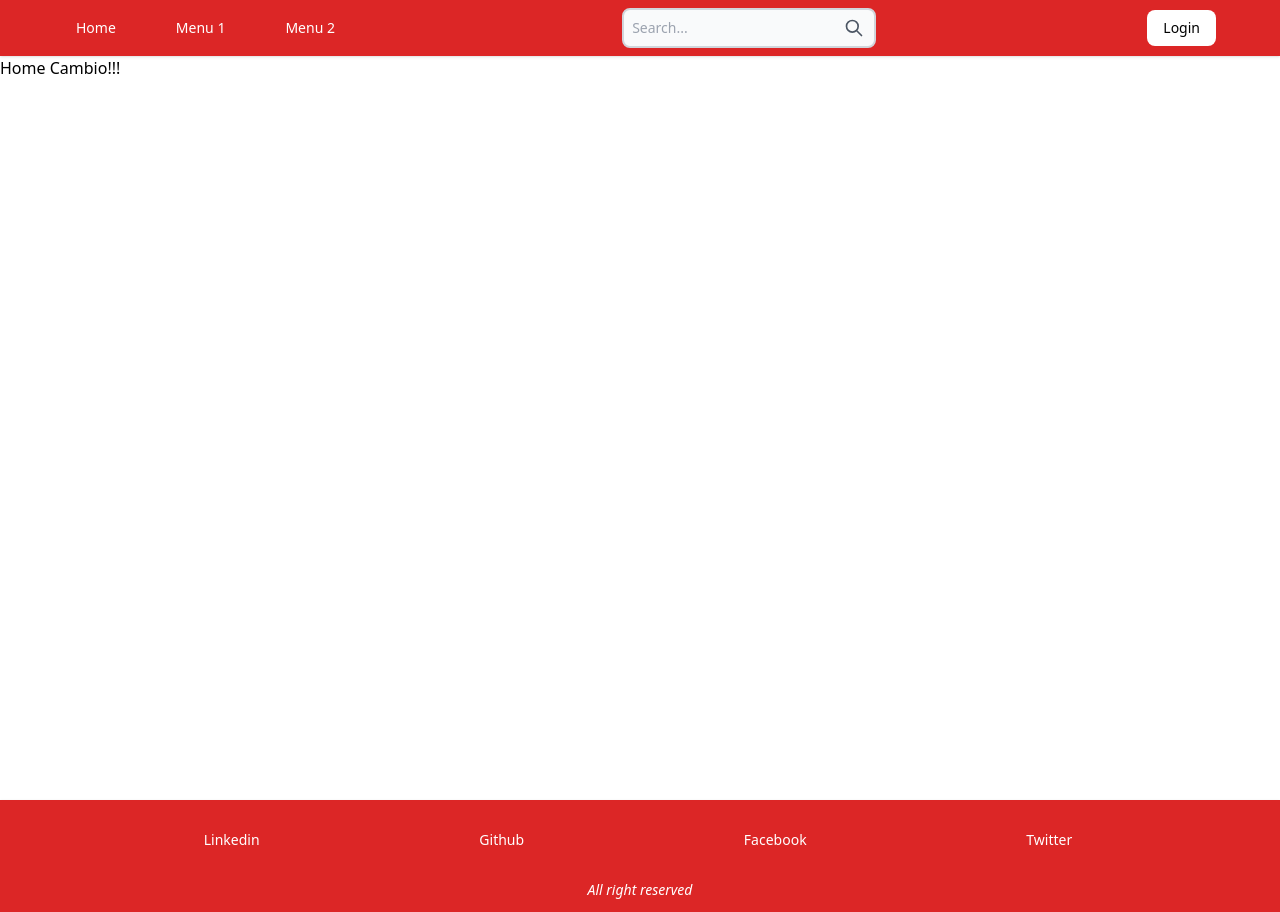
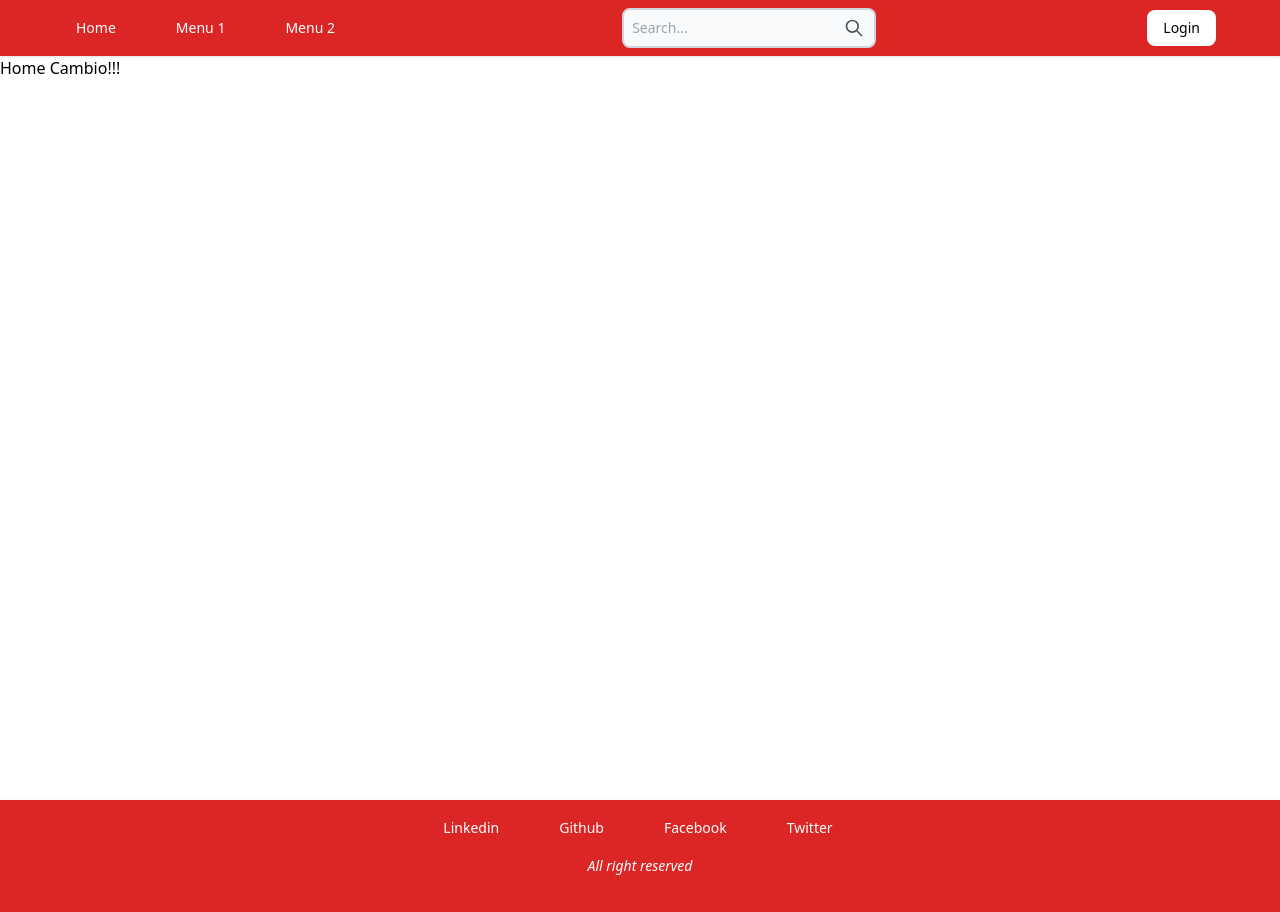
Before and after one commit to ElvisGT/social_network, a Next.js app: page / in a window 1280 px wide. Built offline with nearby package versions, Linux system fonts and the light colour scheme.

Commit message:
Update footer

```diff
--- a/src/components/layout/Footer.tsx
+++ b/src/components/layout/Footer.tsx
@@ -11,12 +11,16 @@ const networkLinks = [
 export const Footer = () => {
     return (
         <div className="bg-red-600 shadow w-full h-28 absolute inset-y-full text-white text-sm">
-            <div className="flex  h-20 flex-row justify-evenly items-center">
+            <div className="max-w-6xl mx-auto px-5 xl:px-0 h-14 flex items-center justify-center">
+                <ul className="flex flex-col mt-4 md:flex-row md:space-x-8 md:mt-0 md:text-sm md:font-medium">
                     {
                         networkLinks.map(item => (
+                            <li key={item.id}>
                                 <a href={item.href} className="py-2 pr-4 pl-3">{item.name}</a>
+                            </li>
                         ))
                     }
+                </ul>
                 </div>
             <h3 className="text-center italic">All right reserved</h3>
         </div>
```
Lines whose indentation alone changed are shown as unchanged.
